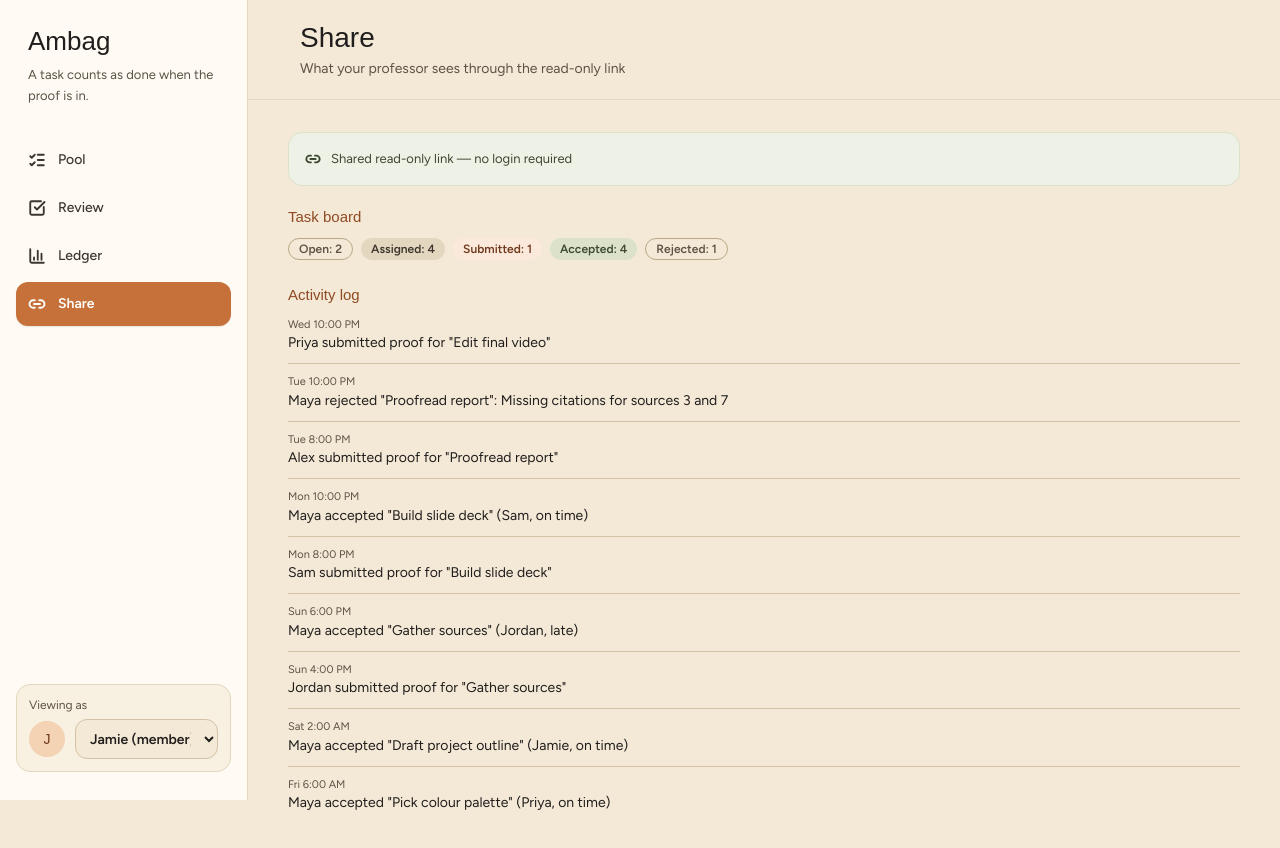
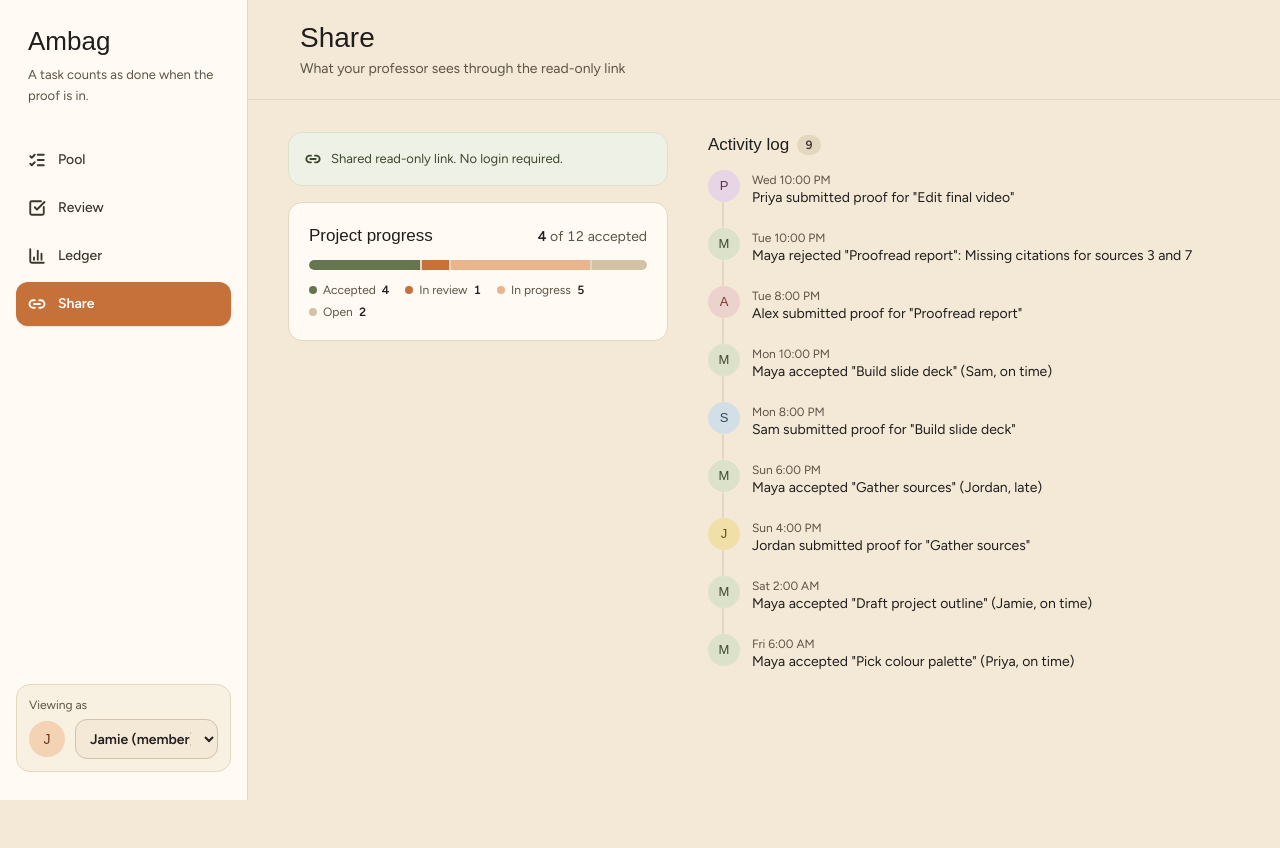
Before and after one commit to Caelusary/ambag, a Next.js app in the folder app/: page /share in a window 1280 px wide. Shown: the top 848 px of the page. After the commit the page ends 800 px from the top, so only its background shows below. Built offline with nearby package versions, Linux system fonts and the light colour scheme; a web font is replaced by a local one.

Commit message:
style(share): replaced status tags with progress bar and timeline log

```diff
--- a/app/src/components/ShareContent.tsx
+++ b/app/src/components/ShareContent.tsx
@@ -1,51 +1,57 @@
 "use client";
 
 import { Link2 } from "lucide-react";
-import { useStore } from "@/lib/store";
+import { MEMBERS, useStore } from "@/lib/store";
 import { Card } from "@/components/ui/Card";
-import { Tag } from "@/components/ui/Tag";
-import type { StatusMeta, TaskStatus } from "@/lib/types";
+import { Avatar } from "@/components/ui/Avatar";
+import { SectionHeading } from "@/components/ui/SectionHeading";
+import { GroupProgress } from "@/components/GroupProgress";
 
-const STATUS_ORDER: { status: TaskStatus | "assigned+seen"; label: string; tagClass: StatusMeta["tagClass"] }[] = [
-  { status: "open", label: "Open", tagClass: "outline" },
-  { status: "assigned+seen", label: "Assigned", tagClass: "neutral" },
-  { status: "submitted", label: "Submitted", tagClass: "accent" },
-  { status: "accepted", label: "Accepted", tagClass: "accent-2" },
-  { status: "rejected", label: "Rejected", tagClass: "outline" },
-];
+/** Log lines lead with whoever acted; anything else (system events) gets a plain dot. */
+function actorOf(text: string): string | null {
+  const first = text.split(" ", 1)[0];
+  return MEMBERS.includes(first) ? first : null;
+}
 
 export function ShareContent() {
-  const { tasks, log } = useStore();
+  const { log } = useStore();
 
-  const counts: Record<string, number> = {};
-  tasks.forEach((t) => {
-    counts[t.status] = (counts[t.status] ?? 0) + 1;
-  });
-  const assignedSeen = (counts.assigned ?? 0) + (counts.seen ?? 0);
-
+  // Desktop: the summary on the left, the full log beside it.
   return (
-    <div>
-      <Card tinted="accent-2" className="mb-5">
+    <div className="lg:grid lg:grid-cols-[minmax(0,5fr)_minmax(0,7fr)] lg:items-start lg:gap-10">
+      <div className="mb-8 flex flex-col gap-4 lg:mb-0">
+        <Card tinted="accent-2">
           <div className="flex items-center gap-2.5 text-[13px] text-accent-2-800">
             <Link2 size={16} strokeWidth={2.75} />
-          Shared read-only link — no login required
+            Shared read-only link. No login required.
           </div>
         </Card>
-
-      <h2 className="mb-2.5 font-heading text-[15px] text-accent-700">Task board</h2>
-      <div className="mb-6 flex flex-wrap gap-2">
-        {STATUS_ORDER.map((s) => (
-          <Tag key={s.status} variant={s.tagClass}>
-            {s.label}: {s.status === "assigned+seen" ? assignedSeen : (counts[s.status] ?? 0)}
-          </Tag>
-        ))}
+        <GroupProgress />
       </div>
 
-      <h2 className="mb-2.5 font-heading text-[15px] text-accent-700">Activity log</h2>
-      <div className="flex flex-col gap-2.5">
-        {log.map((entry) => (
-          <div key={entry.id} className="border-b border-neutral-300 pb-2.5 last:border-b-0">
-            <div className="text-[11px] text-neutral-700">
+      <section aria-labelledby="activity-heading">
+        <SectionHeading id="activity-heading" count={log.length}>
+          Activity log
+        </SectionHeading>
+        <ol className="relative">
+          {log.map((entry) => {
+            const actor = actorOf(entry.text);
+            return (
+              <li key={entry.id} className="group relative flex gap-3 pb-5 last:pb-0">
+                {/* Connector runs from below this marker to the next one; the last entry has none. */}
+                <span
+                  aria-hidden="true"
+                  className="absolute top-8 bottom-0 left-[15px] w-0.5 -translate-x-1/2 rounded-full bg-neutral-200 group-last:hidden"
+                />
+                <span className="relative flex h-8 w-8 shrink-0 items-center justify-center">
+                  {actor ? (
+                    <Avatar name={actor} size="md" />
+                  ) : (
+                    <span aria-hidden="true" className="h-2.5 w-2.5 rounded-full bg-neutral-400" />
+                  )}
+                </span>
+                <div className="min-w-0 pt-0.5">
+                  <div className="text-xs text-neutral-700">
                     {new Date(entry.ts).toLocaleString("en-US", {
                       weekday: "short",
                       hour: "numeric",
@@ -55,8 +61,11 @@ export function ShareContent() {
                   </div>
                   <div className="text-sm text-text">{entry.text}</div>
                 </div>
-        ))}
-      </div>
+              </li>
+            );
+          })}
+        </ol>
+      </section>
     </div>
   );
 }
```
Lines whose indentation alone changed are shown as unchanged.
